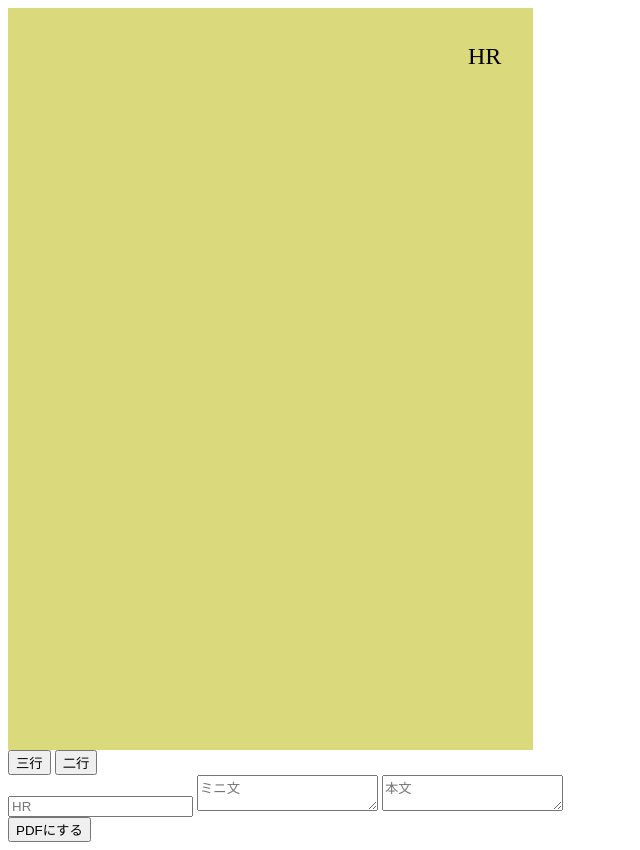
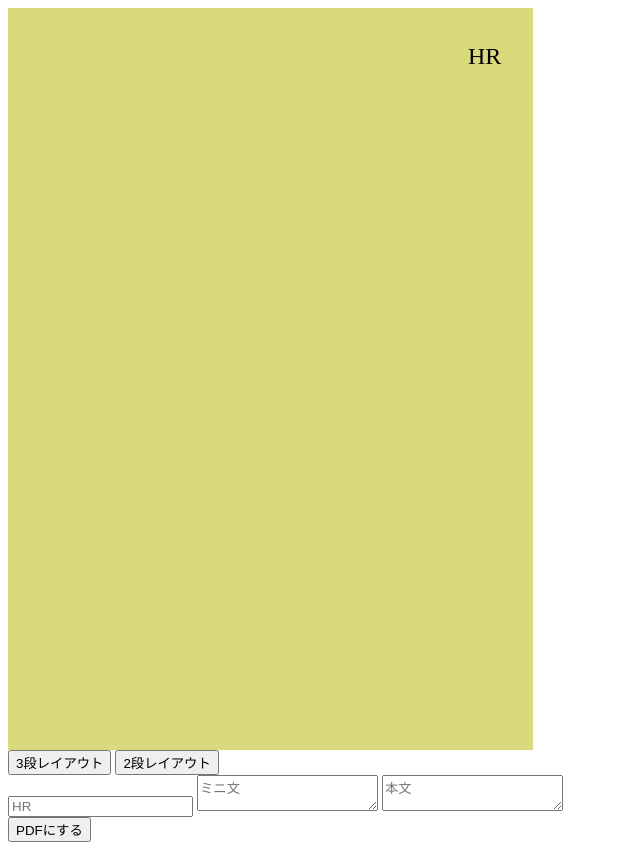
Before and after one commit to shiratsumu/seirei, a plain HTML site: page index.html in a window 1280 px wide. Shown: the whole page, without its empty margins (0-640 px from the left). Drawn offline with Linux system fonts and the light colour scheme.

Commit message:
Update index.html

```diff
--- a/index.html
+++ b/index.html
@@ -40,8 +40,8 @@
 	</div>
 
 	<div>
-		<button>三行</button>
-		<button>二行</button>
+		<button>3段レイアウト</button>
+		<button>2段レイアウト</button>
 	</div>
 
 	<div>
```
